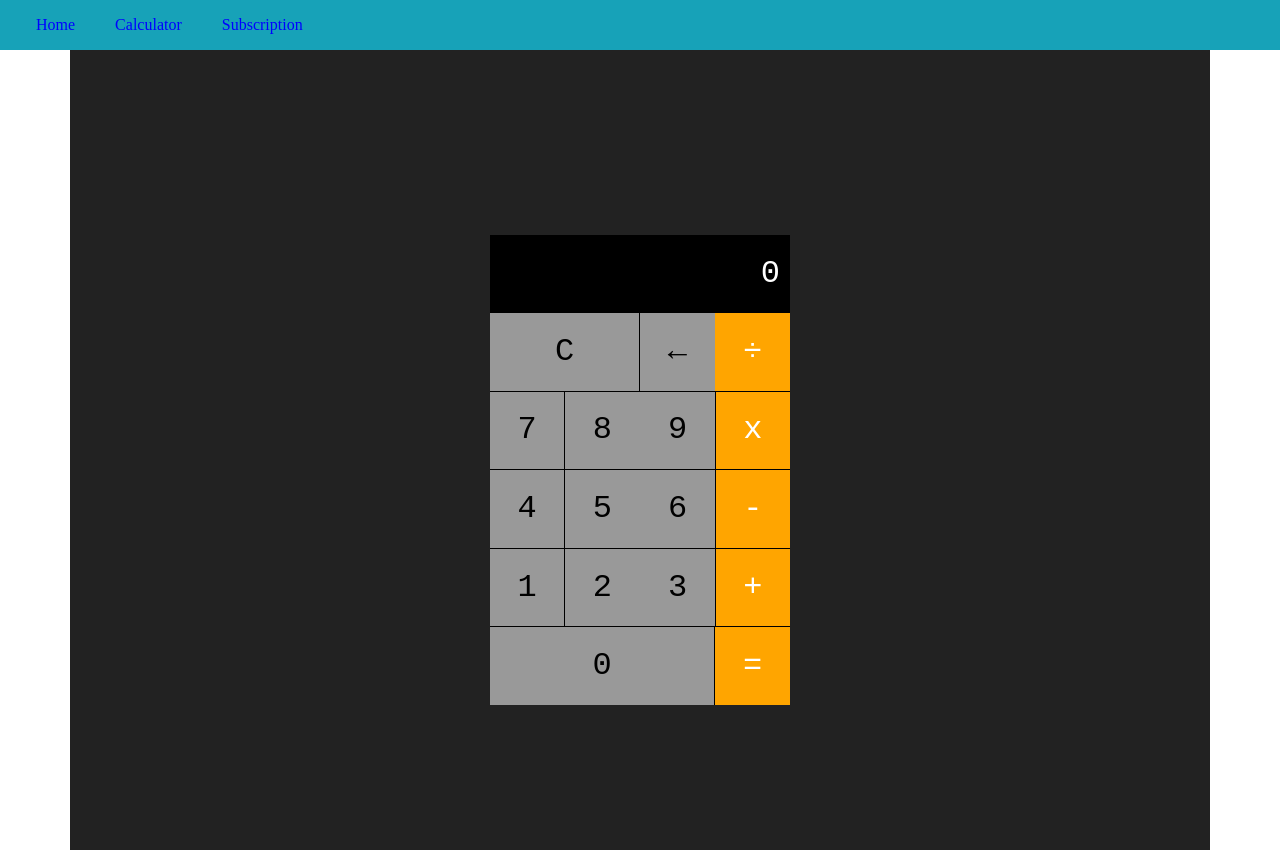
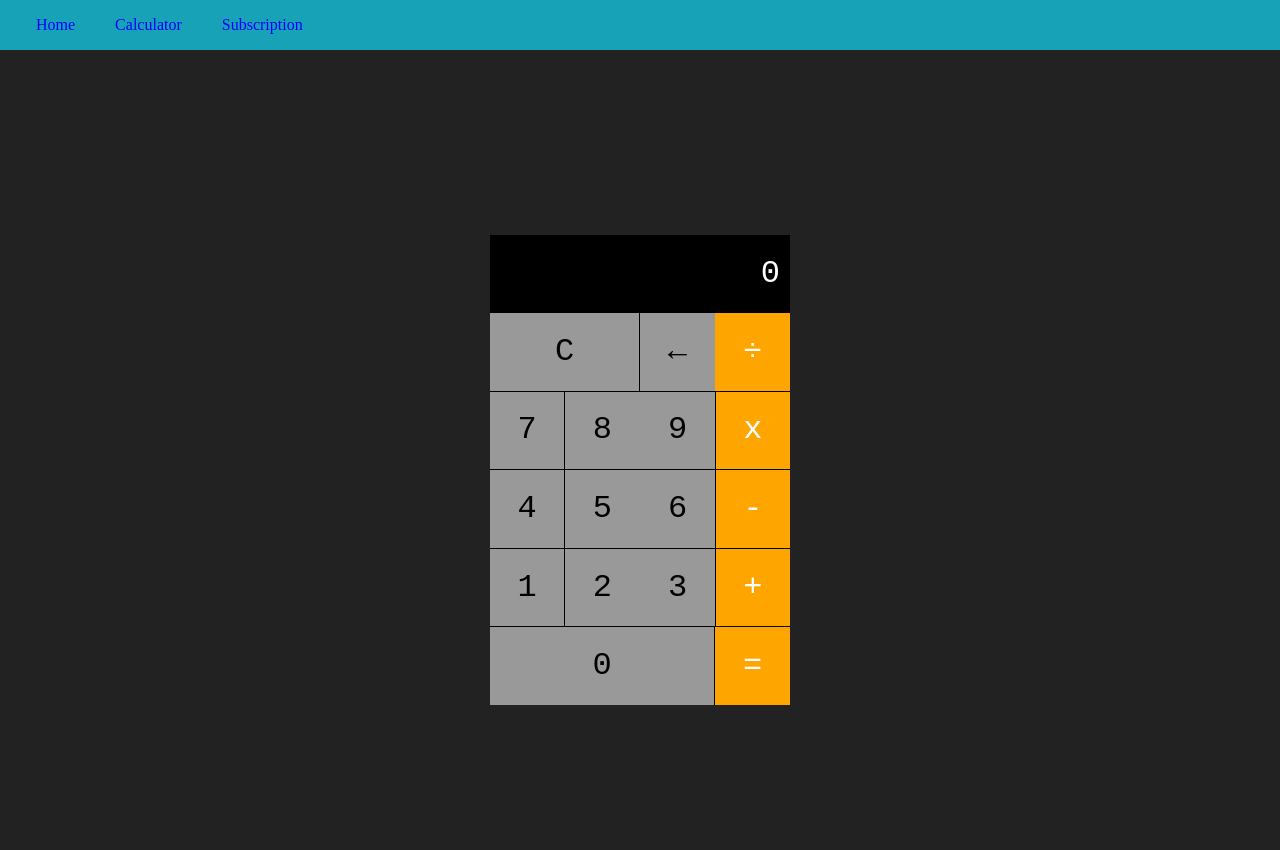
Before and after one commit to MauriceBernardo/Playground-website, a Nuxt app: page /Calc in a window 1280 px wide. Built offline with nearby package versions, Linux system fonts and the light colour scheme.

Commit message:
fixed a bit of container stuff

```diff
--- a/pages/Calc.vue
+++ b/pages/Calc.vue
@@ -1,5 +1,5 @@
 <template>
-  <div class="container">
+  <div class="container-fluid">
     <Calculator />
   </div>
 </template>
@@ -14,7 +14,7 @@ export default {
 </script>
 
 <style scoped>
-.container {
+.container-fluid {
   display: flex;
   flex-direction: column;
   align-items: center;
--- a/pages/Subscription.vue
+++ b/pages/Subscription.vue
@@ -1,5 +1,5 @@
 <template>
-  <div class="container">
+  <div class="container-fluid">
     <forms @valueInputted = "showComment"/>
     <p
       v-if="responded"
@@ -38,7 +38,7 @@ export default {
 </script>
 
 <style scoped>
-.container {
+.container-fluid {
   display: flex;
   flex-direction: column;
   align-items: center;
```
